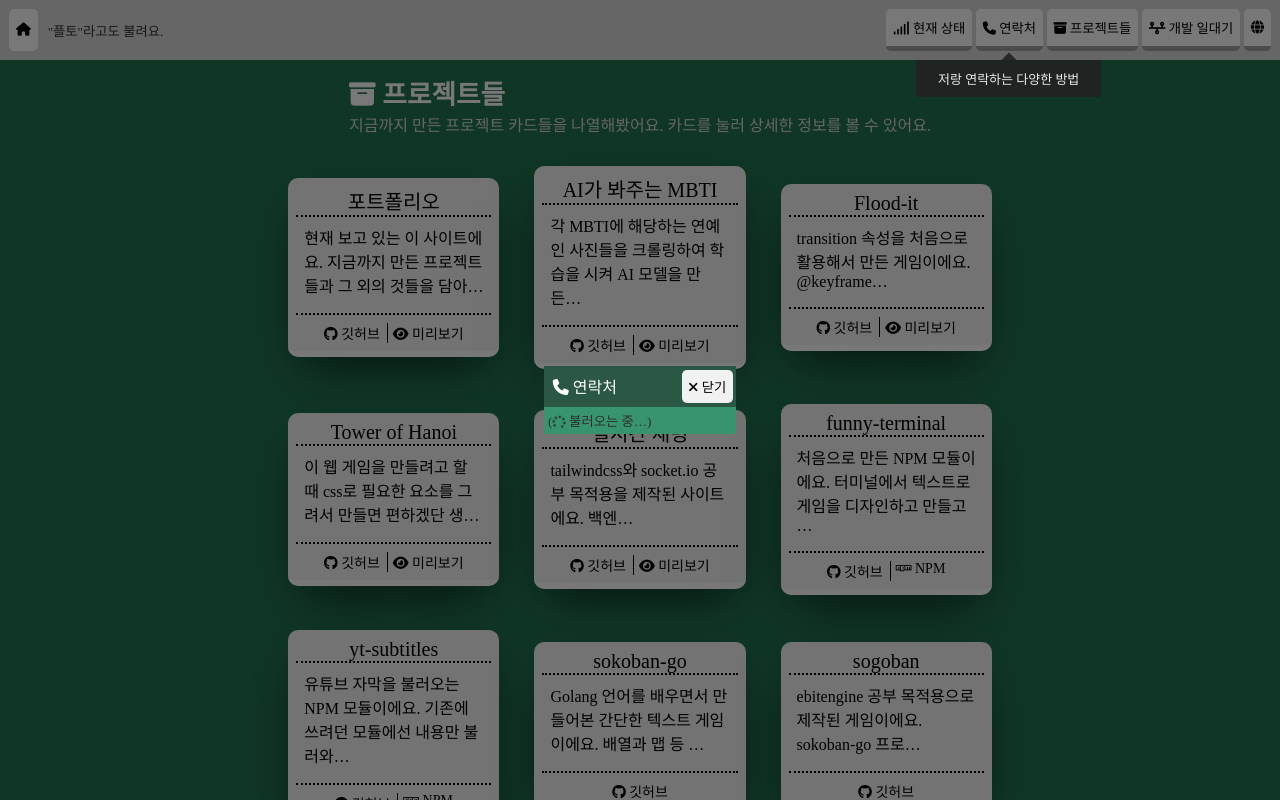
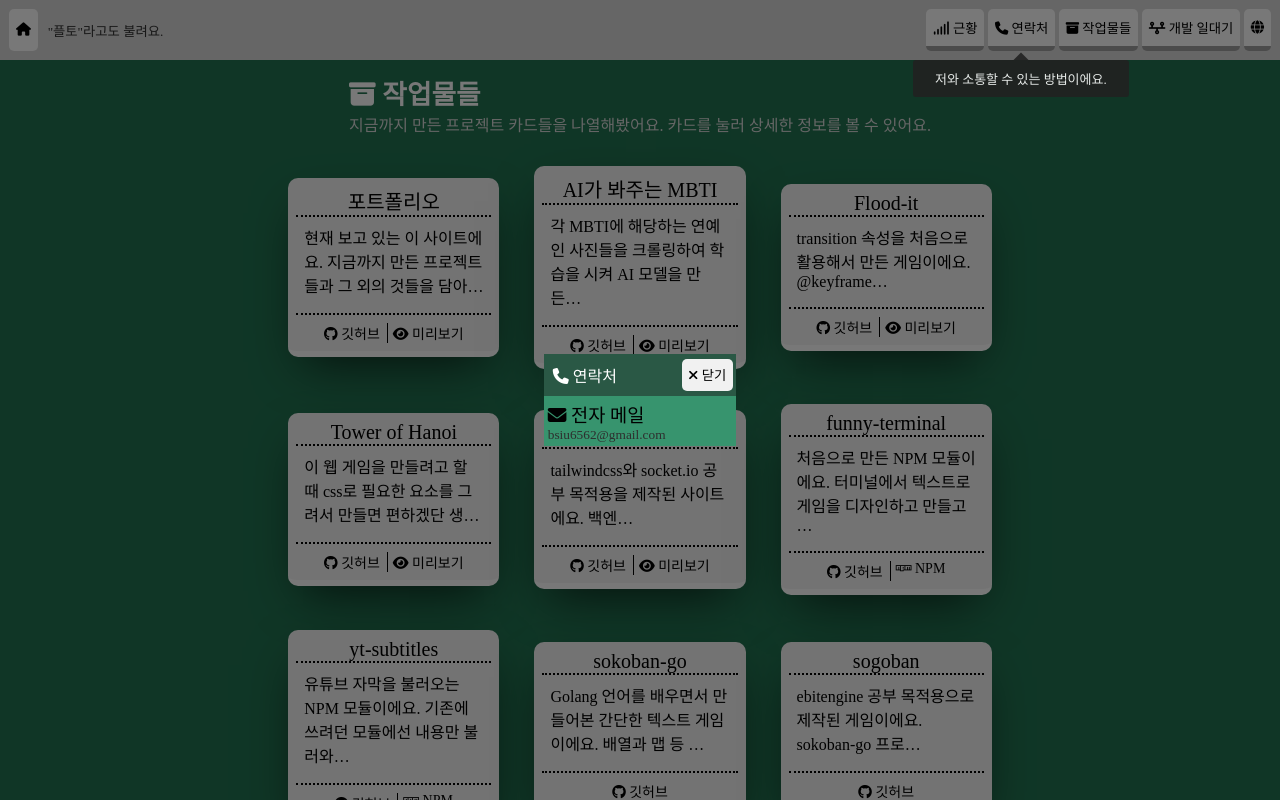
Before and after one commit to turtle85917/pulotodom, a React (Vite) app: page /projects in a window 1280 px wide. Both pictures are taken after a click on the button "연락처". Shown: the top 800 px of the page. Built offline with nearby package versions, Linux system fonts and the light colour scheme; a web font is replaced by a local one.

Commit message:
write contact

```diff
--- a/src/components/Aside.tsx
+++ b/src/components/Aside.tsx
@@ -1,4 +1,4 @@
-// 이 컴포넌트에서는 모달 혹은 경고창 등 바로 위에 드러나야 하는 것들을 종합적으로 관리하는 컴포넌트.
+// 모달 혹은 경고창 등 바로 위에 드러나야 하는 것들을 종합적으로 관리하는 컴포넌트.
 
 import React from "react";
 import styled from "styled-components";
@@ -74,6 +74,7 @@
 const DialogContainer = styled.div`
   position: absolute;
   min-width: 15vw;
+  max-width: 90%;
   color: var(--white);
   background-color: var(--green-100);
   z-index: 5;
@@ -98,6 +99,7 @@
 `;
 
 const DialogBody = styled.div`
-  font-size: 15pt;
   padding: 0.2em;
+  font-size: 14pt;
+  color: var(--grey-300);
 `;
--- a/src/global/Header.tsx
+++ b/src/global/Header.tsx
@@ -20,7 +20,16 @@
     };
     this.navigations = [
       { path: "status", onClick: () => cutaway("/status") },
-      { path: "contact", onClick: () => openAsideComponent("Alert", L.render("contact"), <div className="desc">{L.render("loading")}</div>) },
+      {
+        path: "contact",
+        onClick: () =>
+          openAsideComponent("Alert", L.render("contact"),
+          <>
+            <a href={L.get("link-email-a")}>{L.render("link-email")}</a>
+            <div className="desc">{L.get("link-email-v")}</div>
+          </>
+        )
+      },
       { path: "projects", onClick: () => cutaway("/projects") },
       { path: "timeline", onClick: () => cutaway("/timeline") },
       { path: "locale", onClick: () => this.setState({ openLocaleDropdown: !this.state.openLocaleDropdown, openMobileMenuWindow: false }) }
@@ -53,8 +62,7 @@
       </MenuButton>
       {this.state.openMobileMenuWindow && <div className="mobileContainer">
         {this.navigations.map(item => <MenuItemButton className="mobile" onClick={item.onClick} key={item.path}>
-          {L.render(item.path)}
-          &nbsp;
+          <span>{L.render(item.path)}</span>
           <MenuItemButtonDesc className="desc">{L.get(`${item.path}-t`)}</MenuItemButtonDesc>
         </MenuItemButton>)}
       </div>}
@@ -116,14 +124,19 @@
 
 const MenuItemButton = styled.button`
   display: flex;
+  flex-direction: column;
   text-align: center;
   align-items: center;
   justify-content: center;
   width: 100%;
   height: 50px;
 
+  span {
+    font-size: 11pt;
+  }
+
   div.desc {
-    font-size: 6pt;
+    font-size: 9pt;
   }
 
   &:first-child {
--- a/src/global/global.scss
+++ b/src/global/global.scss
@@ -72,7 +72,7 @@
   &.loading {
     color: var(--black);
     font-size: 15pt;
-    margin-top: 5px;
+    margin-top: calc(var(--header-height) + 5px);
   }
 }
 
--- a/src/languages/ko-KR.json
+++ b/src/languages/ko-KR.json
@@ -26,22 +26,25 @@
   "home": "#{icon:house}",
   "return": "#{icon:person-walking-luggage} 처음으로 돌아가기",
   "return-t": "처음 페이지로 돌아가요.",
-  "status": "#{icon:signal} 현재 상태",
-  "status-t": "다양한 상태를 확인해요.",
+  "status": "#{icon:signal} 근황",
+  "status-t": "근황을 볼 수 있어요.",
   "status-skills": "#{icon:head-side-virus} 사용하는 언어들",
   "status-skills-d": "사용하거나 배우고 있는 언어들을 보려면 아래 더보기를 눌러주세요.",
   "contact": "#{icon:phone} 연락처",
-  "contact-t": "저랑 연락하는 다양한 방법",
-  "projects": "#{icon:box-archive} 프로젝트들",
+  "contact-t": "저와 소통할 수 있는 방법이에요.",
+  "projects": "#{icon:box-archive} 작업물들",
+  "projects-t": "만들어낸 작업물들을 볼 수 있어요.",
   "projects-d": "지금까지 만든 프로젝트 카드들을 나열해봤어요. 카드를 눌러 상세한 정보를 볼 수 있어요.",
-  "projects-t": "지금까지 만든 것들",
   "timeline": "#{icon:timeline} 개발 일대기",
-  "timeline-t": "처음부터 지금까지",
+  "timeline-t": "시작한 때부터 지금까지를 나열했어요.",
   "guide": "포트폴리오 사이트에 어서와요.",
   "guide-d1": "개발 전적을 볼 수 있고,",
   "guide-d2": "일대기도 볼 수 있어요.",
   "link-github": "#{icon:github|prefix:fab} 깃허브",
   "link-npm": "#{icon:npm|prefix:fab} NPM",
+  "link-email": "#{icon:envelope} 전자 메일",
+  "link-email-v": "bsiu6562@gmail.com",
+  "link-email-a": "mailto:bsiu6562@gmail.com?subject=안녕하세요",
   "link-preview": "#{icon:eye} 미리보기",
   "error-404": "없는 공간",
   "error-404-d": "원래부터 없었거나,#{br}언제부턴가 사라진 페이지예요.",
```
